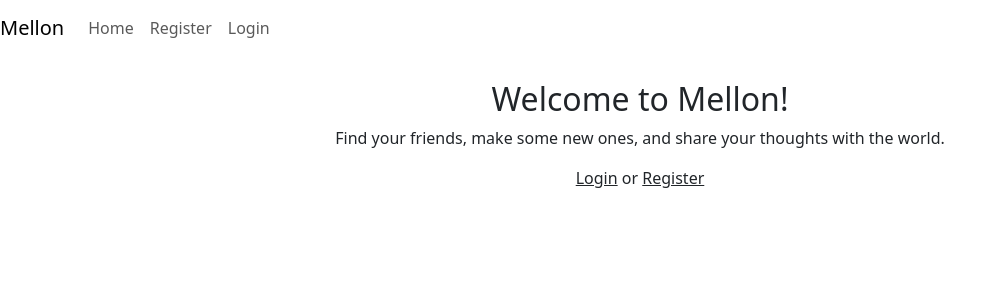
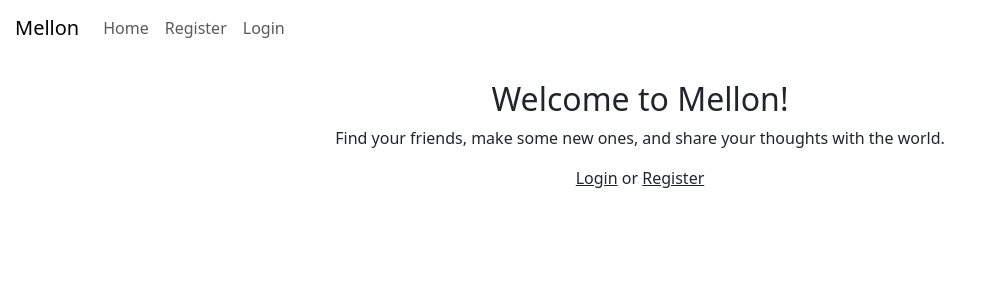
Before and after one commit to ejasquith/mellon, a Django app: page / in a window 1280 px wide. Shown: the top 300 px of the page, without its empty margins (0-1005 px from the left). Run offline with Django 3.2, Linux system fonts and the light colour scheme; parts of the project's set-up code (start-up, migrations or seed data) failed here and were passed over; some libraries are stand-ins or nearby versions.

Commit message:
Add spacing to navbar

```diff
--- a/static/css/style.css
+++ b/static/css/style.css
@@ -1,6 +1,10 @@
 a {
     text-decoration: none;
     color: inherit;
+}
+
+.navbar {
+    padding-left: 15px;
 }
 
 .btn-purple {
```
